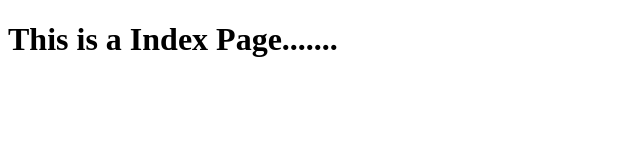
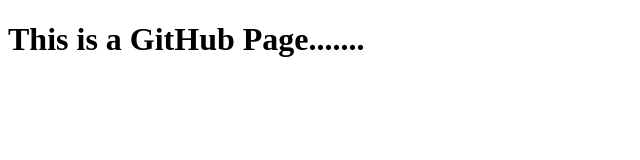
Before and after one commit to Kshitij5657/ConflictTest, a plain HTML site: page Index.html in a window 1280 px wide. Shown: the whole page, without its empty margins (0-640 px from the left). Drawn offline with Linux system fonts and the light colour scheme.

Commit message:
Files are created

```diff
--- a/Index.html
+++ b/Index.html
@@ -6,6 +6,6 @@
     <title>Index</title>
 </head>
 <body>
-    <h1>This is a Index Page.......</h1>
+    <h1>This is a GitHub Page.......</h1>
 </body>
 </html>
```
